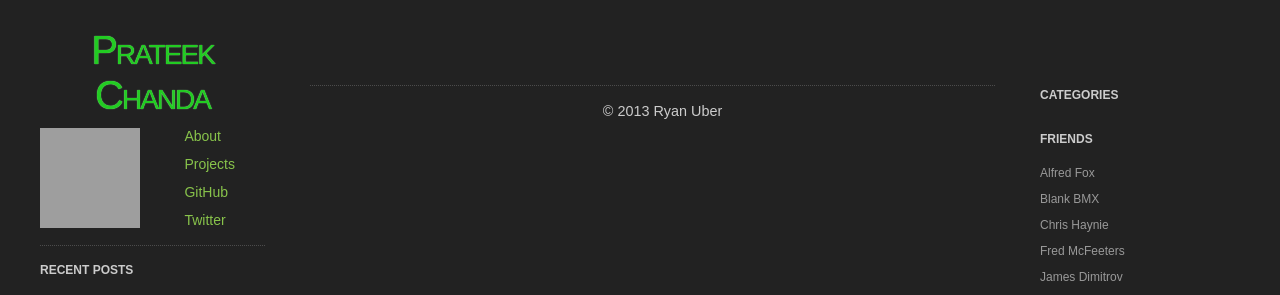
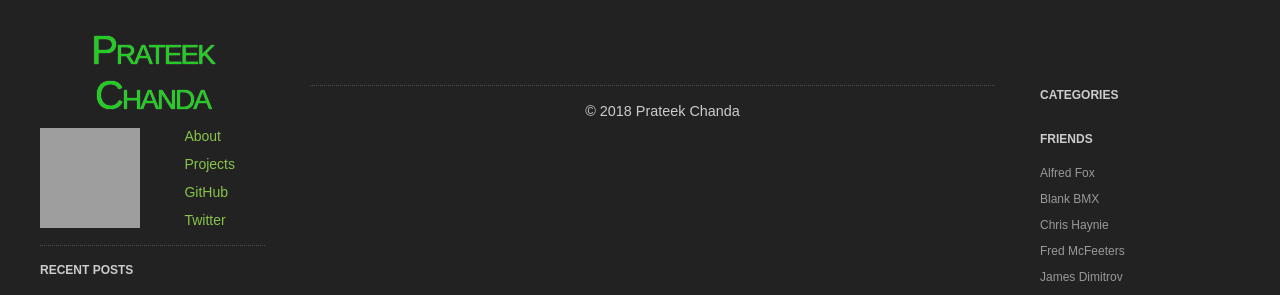
Before and after one commit to prateekiiest/prateekiie.github.io, a Jekyll site: the page built from index.html, in a window 1280 px wide. Shown: the top 295 px of the page. Built offline with Jekyll 4.4.1, drawn with Linux system fonts in a browser that asks for light colours; Markdown is read by kramdown in place of the engine named in the settings; grey boxes are pictures that could not be loaded.

Commit message:
Update default.html

```diff
--- a/_layouts/default.html
+++ b/_layouts/default.html
@@ -49,7 +49,7 @@
 <div id="page">
 {{ content }}
   <hr>
-  <div id="footer">&copy; 2013 Ryan Uber</div>
+  <div id="footer">&copy; 2018 Prateek Chanda</div>
 </div>
 <div id="sidebar">
   {% if page.url == '/index.html' %}
```
